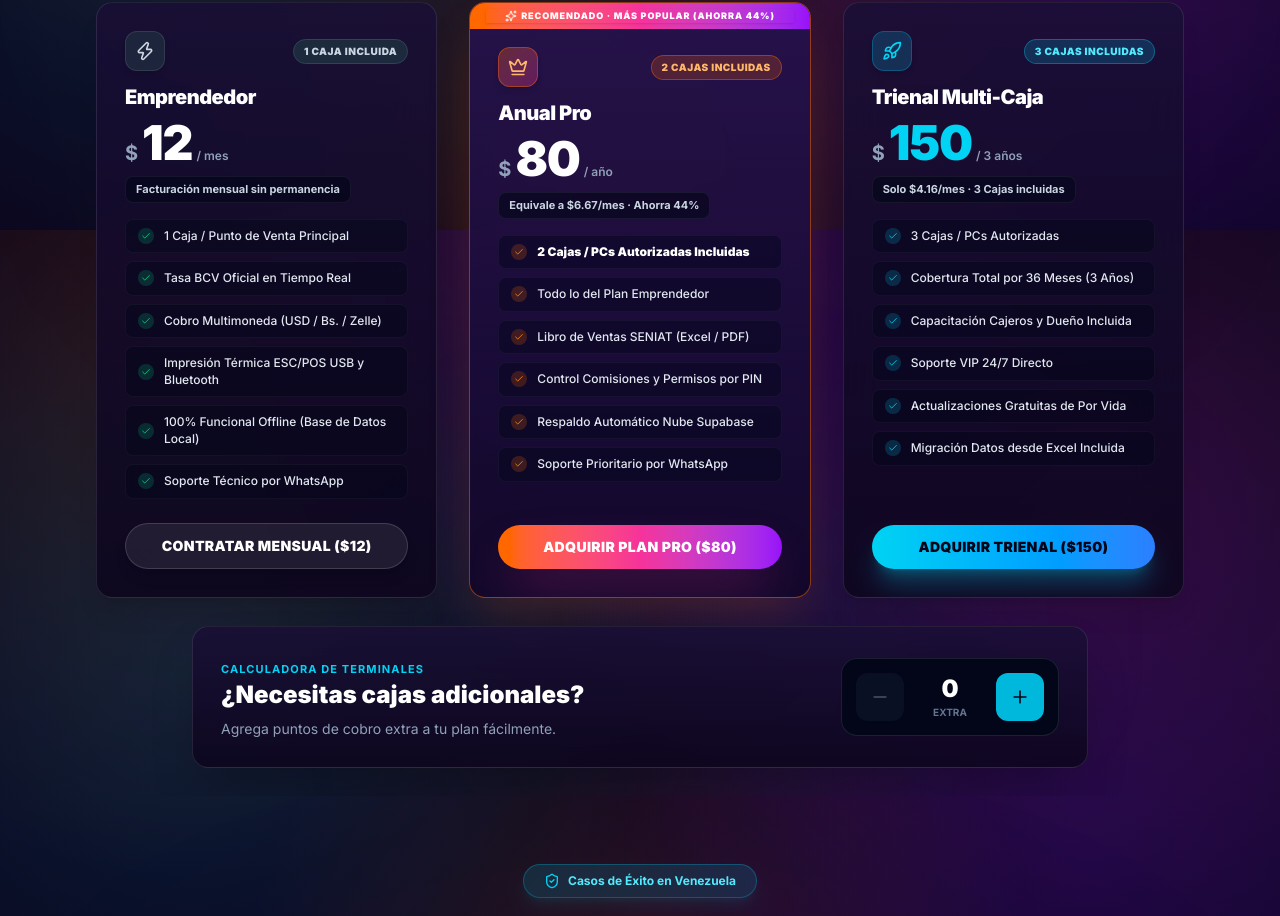
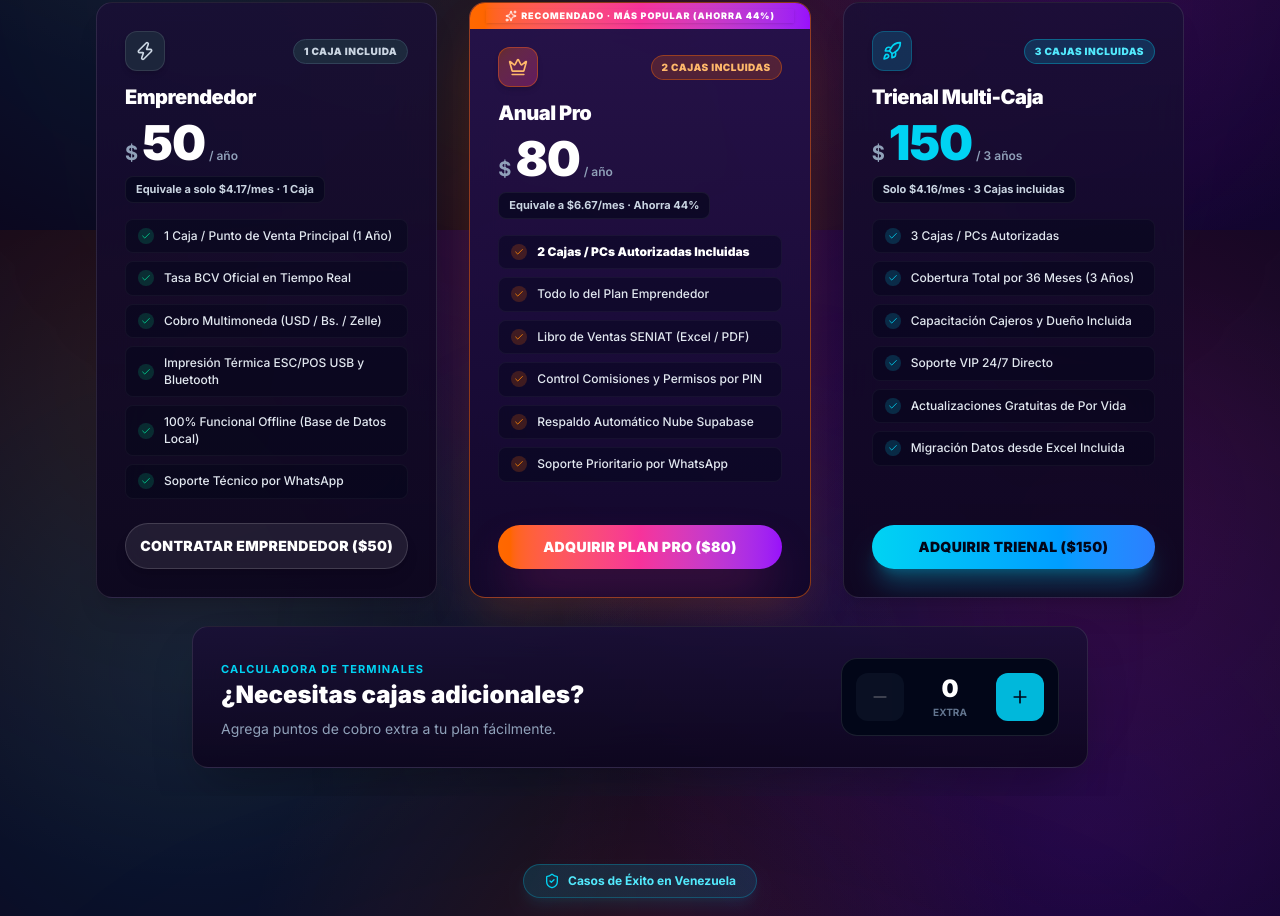
Before and after one commit to desarrollo-margarita/licoreria-admin, a React (Vite) app: page / in a window 1280 px wide. Shown: the part 3770-4686 px from the top of the page. Built offline with nearby package versions, Linux system fonts and the light colour scheme; no server answers.

Commit message:
feat(pricing): actualizar Plan Emprendedor a  anual con 1 caja y vigencia de 365 dias

```diff
--- a/src/components/admin/ChangePlanModal.jsx
+++ b/src/components/admin/ChangePlanModal.jsx
@@ -24,13 +24,13 @@ export default function ChangePlanModal({
     {
       id: 'MENSUAL',
       title: 'Plan Emprendedor',
-      period: 'Mensual',
-      price: '$12.00 / mes',
-      fee: 12.00,
+      period: 'Anual (1 Año)',
+      price: '$50.00 / año',
+      fee: 50.00,
       boxes: '1 Caja (PC)',
-      days: 30,
-      desc: 'Ideal para pequeños negocios o bodegas individuales.',
-      badge: 'Básico'
+      days: 365,
+      desc: 'Licencia anual de 1 caja para pequeños comercios y bodegas.',
+      badge: 'Económico'
     },
     {
       id: 'ANUAL',
--- a/src/components/admin/ClientGrid.jsx
+++ b/src/components/admin/ClientGrid.jsx
@@ -39,14 +39,14 @@ export default function ClientGrid({
   const planLabelMap = {
     'TRIENAL': 'Trienal Multi-Caja (3 Años)',
     'ANUAL': 'Anual Pro ($80/año)',
-    'MENSUAL': 'Emprendedor ($12/mes)',
+    'MENSUAL': 'Emprendedor ($50/año)',
     'DEMO': 'Prueba Demo (15 Días)'
   };
 
   const planShortLabelMap = {
     'TRIENAL': 'Trienal (3 Años)',
     'ANUAL': 'Anual Pro',
-    'MENSUAL': 'Mensual',
+    'MENSUAL': 'Emprendedor',
     'DEMO': 'Demo'
   };
 
--- a/src/components/admin/NewBusinessModal.jsx
+++ b/src/components/admin/NewBusinessModal.jsx
@@ -30,7 +30,7 @@ export default function NewBusinessModal({ isOpen, onClose, onCreated }) {
       setFee('80.00');
       setBoxes('2');
     } else if (val === 'MENSUAL') {
-      setFee('12.00');
+      setFee('50.00');
       setBoxes('1');
     } else if (val === 'DEMO') {
       setFee('0.00');
@@ -215,7 +215,7 @@ export default function NewBusinessModal({ isOpen, onClose, onCreated }) {
             >
               <option value="ANUAL">Plan Anual Pro ($80.00 / año · 2 Cajas Incluidas) - RECOMENDADO</option>
               <option value="TRIENAL">Plan Trienal Multi-Caja ($150.00 / 3 Años · 3 Cajas)</option>
-              <option value="MENSUAL">Plan Emprendedor ($12.00 / mes · 1 Caja)</option>
+              <option value="MENSUAL">Plan Emprendedor ($50.00 / año · 1 Caja)</option>
               <option value="DEMO">Prueba Gratuita Demo (15 Días · 1 Caja)</option>
             </select>
           </div>
--- a/src/components/landing/InteractivePricing.jsx
+++ b/src/components/landing/InteractivePricing.jsx
@@ -8,23 +8,23 @@ export default function InteractivePricing() {
     {
       key: 'MENSUAL',
       name: 'Emprendedor',
-      basePrice: 12,
-      periodLabel: '/ mes',
-      billingNote: 'Facturación mensual sin permanencia',
+      basePrice: 50,
+      periodLabel: '/ año',
+      billingNote: 'Equivale a solo $4.17/mes · 1 Caja',
       includedBoxes: 1,
-      extraBoxPrice: 10,
+      extraBoxPrice: 15,
       accent: 'slate',
       icon: Zap,
       desc: 'Ideal para tiendas, minimarkets, bodegas o comercios pequeños que inician con 1 caja.',
       features: [
-        '1 Caja / Punto de Venta Principal',
+        '1 Caja / Punto de Venta Principal (1 Año)',
         'Tasa BCV Oficial en Tiempo Real',
         'Cobro Multimoneda (USD / Bs. / Zelle)',
         'Impresión Térmica ESC/POS USB y Bluetooth',
         '100% Funcional Offline (Base de Datos Local)',
         'Soporte Técnico por WhatsApp',
       ],
-      ctaLabel: 'CONTRATAR MENSUAL',
+      ctaLabel: 'CONTRATAR EMPRENDEDOR',
       ctaClass: 'bg-white/[0.08] hover:bg-white/[0.16] text-white border border-white/15 hover:border-white/30 shadow-lg',
     },
     {
```
Also changed, not shown: src/lib/storageService.js.
